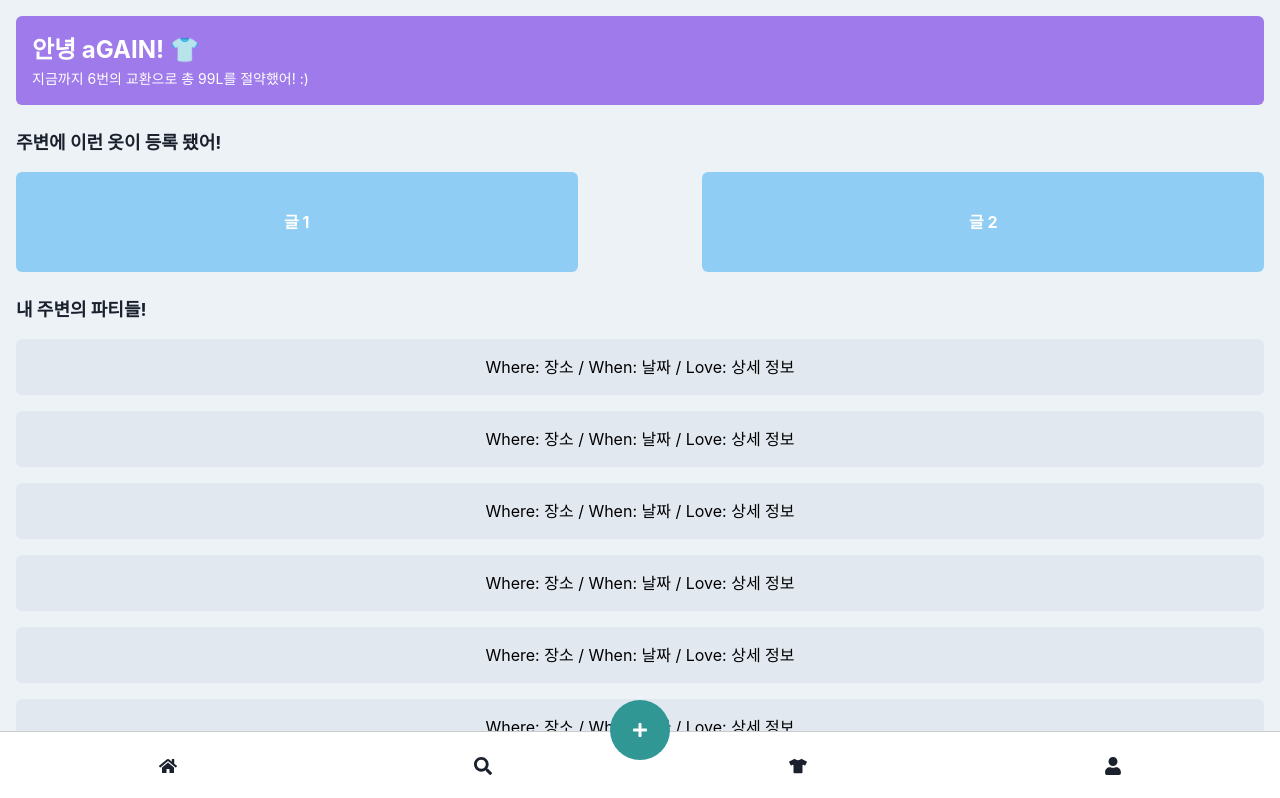
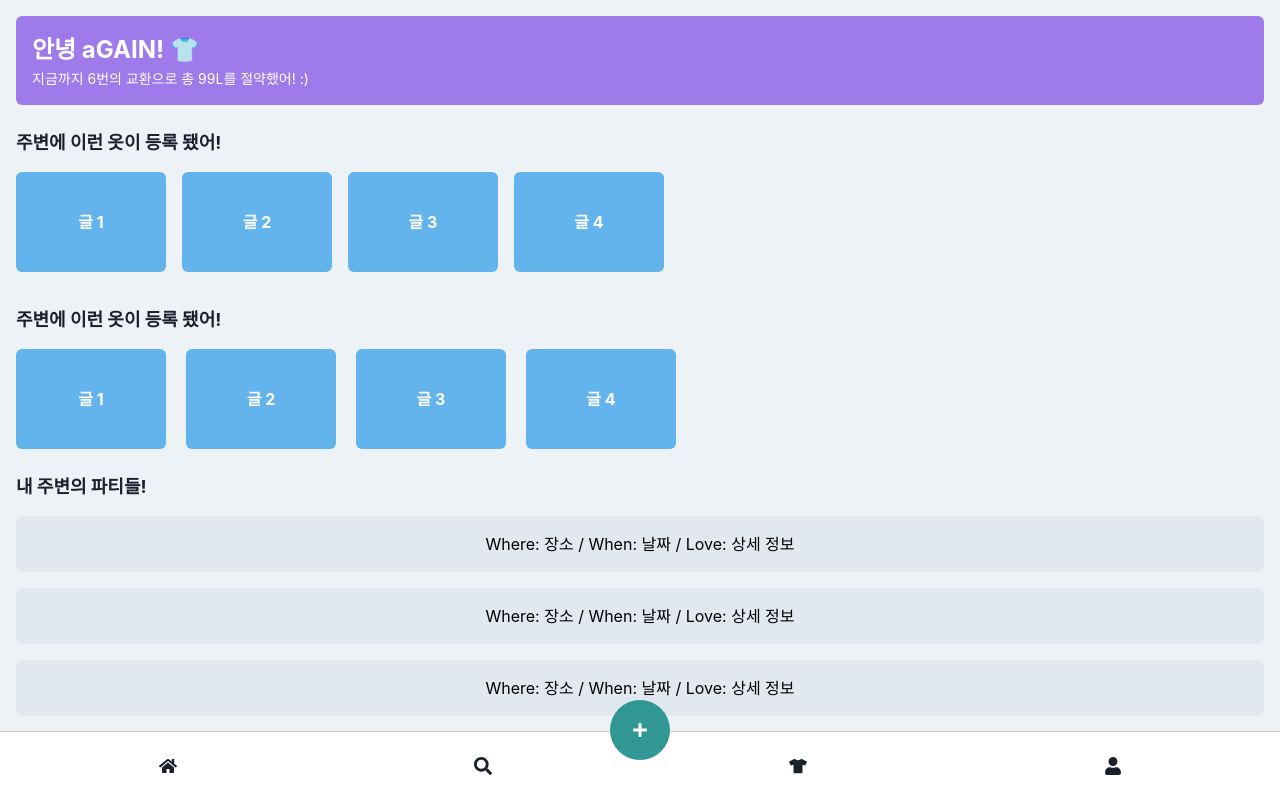
Before and after one commit to aGain4kaist/aGainApp, a React (Vite) app: page / in a window 1280 px wide. Shown: the top 798 px of the page. Built offline with nearby package versions, Linux system fonts and the light colour scheme.

Commit message:
feat: css slider, react-swiper 두가지 방식으로 슬라이더 구현

```diff
--- a/package.json
+++ b/package.json
@@ -21,7 +21,8 @@
     "react-dom": "^18.3.1",
     "react-icons": "^5.3.0",
     "react-router-dom": "^6.26.2",
-    "sass": "^1.79.3"
+    "sass": "^1.79.3",
+    "swiper": "^11.1.14"
   },
   "devDependencies": {
     "@eslint/js": "^9.9.0",
--- a/src/pages/Home.jsx
+++ b/src/pages/Home.jsx
@@ -1,7 +1,11 @@
 import React from 'react';
 import { Box, Flex, Text, Button } from '@chakra-ui/react';
 import '@/styles/Home.scss';
+import { Swiper, SwiperSlide } from 'swiper/react';
+import 'swiper/css'; // Swiper 기본 스타일
 
+// dummy items
+const clothingItems = ['글 1', '글 2', '글 3', '글 4'];
 function Home() {
   return (
     <Box className="home-page" bg="gray.100" minH="100vh" p={4}>
@@ -18,26 +22,49 @@
         <Text fontSize="lg" fontWeight="bold" mb={4}>
           주변에 이런 옷이 등록 됐어!
         </Text>
-        <Flex justifyContent="space-between">
-          <Box
-            className="clothing-card"
-            bg="blue.200"
-            w="45%"
-            h="100px"
-            borderRadius="md"
-          >
-            <Text>글 1</Text>
-          </Box>
-          <Box
-            className="clothing-card"
-            bg="blue.200"
-            w="45%"
-            h="100px"
-            borderRadius="md"
-          >
-            <Text>글 2</Text>
-          </Box>
+        {/* 수평 슬라이더 */}
+        <Flex overflowX="auto" whiteSpace="nowrap" paddingBottom="10px">
+          {clothingItems.map((item, index) => (
+            <Box
+              key={index}
+              className="clothing-card"
+              bg="blue.300"
+              minWidth="150px"
+              h="100px"
+              borderRadius="md"
+              textAlign="center"
+              lineHeight="100px"
+              fontWeight="bold"
+              mr={4} // 박스 간격
+            >
+              {item}
+            </Box>
+          ))}
         </Flex>
+      </Box>
+
+      {/* Swiper 슬라이더 */}
+      <Box mt={6}>
+        <Text fontSize="lg" fontWeight="bold" mb={4}>
+          주변에 이런 옷이 등록 됐어!
+        </Text>
+        <Swiper spaceBetween={20} slidesPerView="auto" freeMode={true}>
+          {clothingItems.map((item, index) => (
+            <SwiperSlide key={index} style={{ width: '150px' }}>
+              <Box
+                className="clothing-card"
+                bg="blue.300"
+                h="100px"
+                borderRadius="md"
+                textAlign="center"
+                lineHeight="100px"
+                fontWeight="bold"
+              >
+                {item}
+              </Box>
+            </SwiperSlide>
+          ))}
+        </Swiper>
       </Box>
 
       {/* 내 주변의 파티들 */}
```
Also changed, not shown: 1 other file (tests, documents, lock files or other folders).
